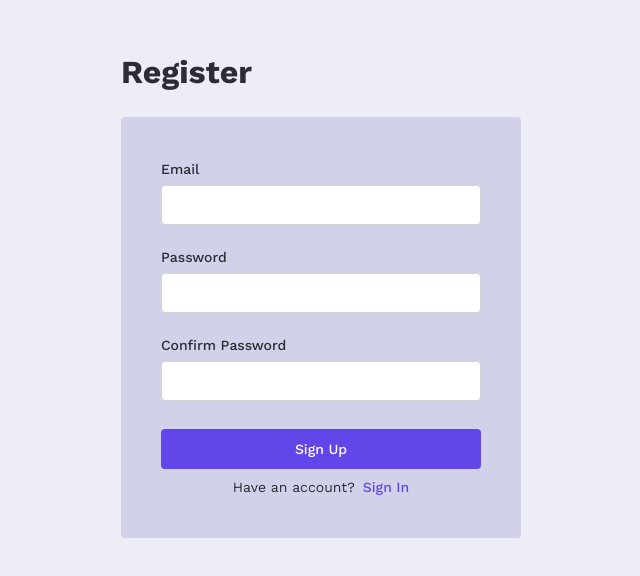
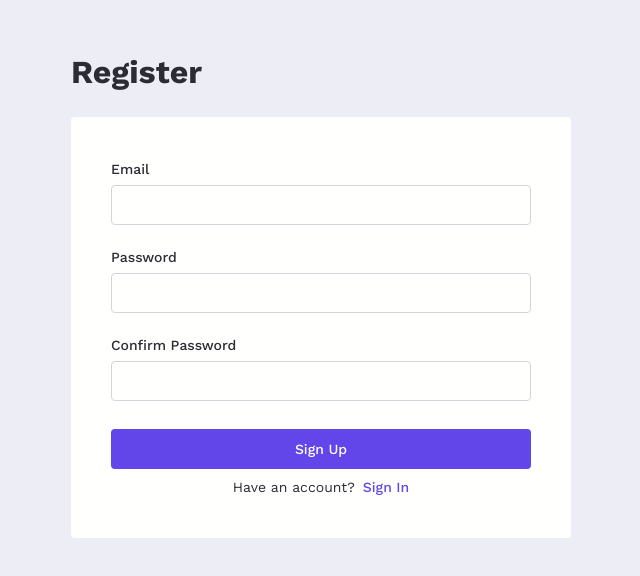
Before and after one commit to aprendizfc/trackify_frontend, a React (Vite) app: page /register in a window 1280 px wide. Shown: the part 118-694 px from the top of the page, without its empty margins (319-959 px from the left). Built offline with nearby package versions, Linux system fonts and the light colour scheme.

Commit message:
Update background-color

```diff
--- a/src/containers/Login/Login.module.css
+++ b/src/containers/Login/Login.module.css
@@ -1,6 +1,6 @@
 .container {
   width: 400px;
-  background-color: var(--secondary);
+  background-color: var(--white);
   border-radius: var(--radius-sm);
   padding: 2.5rem;
 }
--- a/src/containers/Register/Register.module.css
+++ b/src/containers/Register/Register.module.css
@@ -1,6 +1,6 @@
 .container {
-  width: 400px;
-  background-color: var(--secondary);
+  width: 500px;
+  background-color: var(--white);
   border-radius: var(--radius-sm);
   padding: 2.5rem;
 }
```
